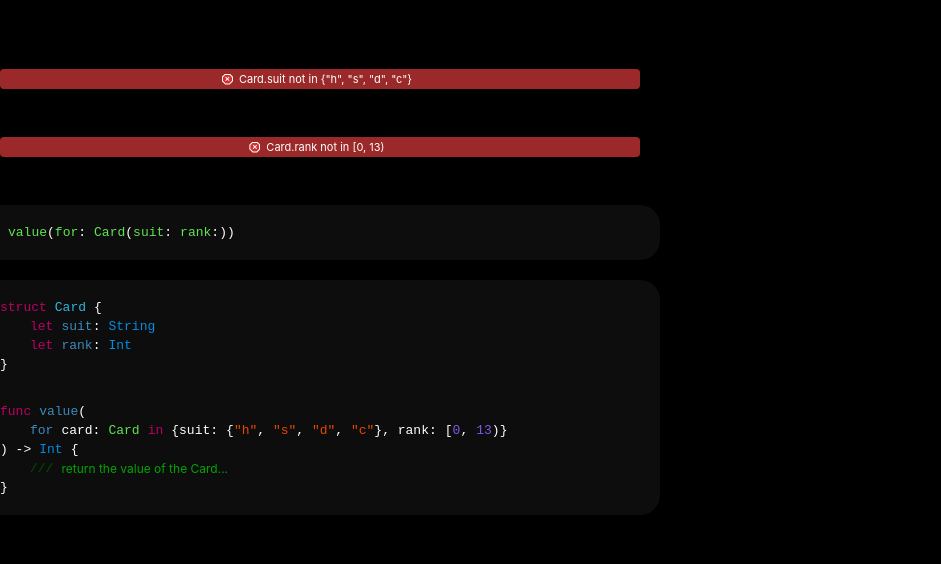
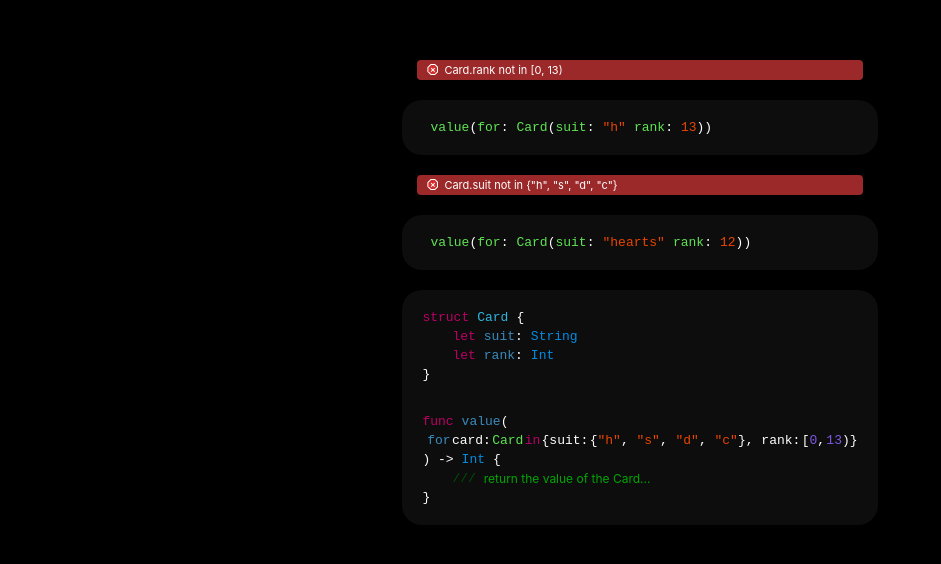
Before and after one commit to bmeikle56/premium-swift, a React (Create React App) app: page / in a window 1280 px wide. Shown: the part 108-672 px from the top of the page, without its empty margins (0-941 px from the left). Built offline with nearby package versions, Linux system fonts and the light colour scheme.

Commit message:
List examples of ball calls

```diff
--- a/src/cmp/ErrorMessage.js
+++ b/src/cmp/ErrorMessage.js
@@ -51,7 +51,7 @@ function Stop({
 
 function ErrorMessage({ txt }) {
   return (
-    <div style={{background: 'rgba(155, 41, 41, 1)', borderRadius: 4, fontSize: 11, display: 'flex', alignItems: 'center', justifyContent: 'center', width: '100%'}}>
+    <div style={{background: 'rgba(155, 41, 41, 1)', borderRadius: 4, fontSize: 11, display: 'flex', alignItems: 'center', justifyContent: 'flex-start', width: '100%', paddingLeft: 10}}>
       <Stop/>
       <p style={{color: 'white', margin: 0, padding: '3px 6px 3px 6px'}}>{txt}</p>
     </div>
--- a/src/pages/home.js
+++ b/src/pages/home.js
@@ -34,22 +34,9 @@ function Comments() {
   )
 }
 
-function Home() {
+function CallFunction({ suit, rank }) {
   return (
-    <motion.div style={{display: 'flex', justifyContent: 'center', alignItems:'center', flexDirection: 'column', width: '50vw', height: '100vh', gap: 20}}
-    initial={{ opacity: 0 }}
-    animate={{ opacity: 1 }}
-    transition={{ delay: 0.8, duration: 1 }}
-    >
-      <ErrorMessage txt={'Card.suit not in {"h", "s", "d", "c"}'}/>
-      <div style={{height: 8, padding: 0, margin: 0}}/>
-      <ErrorMessage txt={'Card.rank not in [0, 13)'}/>
-      <div style={{height: 8, padding: 0, margin: 0}}/>
-
-
-
-
-      <div
+    <div
         style={{
           background: 'rgb(13,13,13)',
           padding: 20,
@@ -62,30 +49,41 @@ function Home() {
       >
       <div style={{ display: 'flex', alignItems: 'center', width: '100%' }}>
         <div style={{ width: 8 }} />
-
         <pre style={{ color: palette.green, margin: 0 }}>value</pre>
         <pre style={{ color: palette.white, margin: 0 }}>{'('}</pre>
         <pre style={{ color: palette.green, margin: 0 }}>for</pre>
         <pre style={{ color: palette.white, margin: 0 }}>{':'}</pre>
-
         <div style={{ width: 8 }} />
-
         <pre style={{ color: palette.green, margin: 0 }}>Card</pre>
         <pre style={{ color: palette.white, margin: 0 }}>{'('}</pre>
-
         <pre style={{ color: palette.green, margin: 0 }}>suit</pre>
         <pre style={{ color: palette.white, margin: 0 }}>{':'}</pre>
-
         <div style={{ width: 8 }} />
-
+        <pre style={{ color: palette.orange, margin: 0 }}>{suit}</pre>
+        <div style={{ width: 8 }} />
         <pre style={{ color: palette.green, margin: 0 }}>rank</pre>
         <pre style={{ color: palette.white, margin: 0 }}>{':'}</pre>
-
+        <div style={{ width: 8 }} />
+        <pre style={{ color: palette.orange, margin: 0 }}>{rank}</pre>
         <pre style={{ color: palette.white, margin: 0 }}>{')'}</pre>
         <pre style={{ color: palette.white, margin: 0 }}>{')'}</pre>
       </div>
     </div>
+  )
+}
 
+function Home() {
+  return (
+    <motion.div style={{display: 'flex', justifyContent: 'center', alignItems:'center', flexDirection: 'column', width: '34vw', height: '100vh', gap: 20, padding:'0 33vw 0 33vw'}}
+    initial={{ opacity: 0 }}
+    animate={{ opacity: 1 }}
+    transition={{ delay: 0.8, duration: 1 }}
+    >
+      <ErrorMessage txt={'Card.rank not in [0, 13)'}/>
+      <CallFunction suit={'"h"'} rank={13}/>
+
+      <ErrorMessage txt={'Card.suit not in {"h", "s", "d", "c"}'}/>
+      <CallFunction suit={'"hearts"'} rank={12}/>
 
 
       <div style={{background: 'rgb(13,13,13)', padding: 20, borderRadius: 20, display: 'flex', flexDirection: 'column', gap: 4, width: '100%'}}>
```
